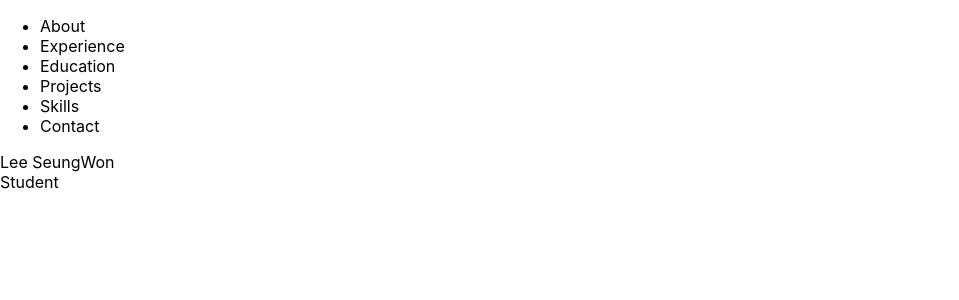
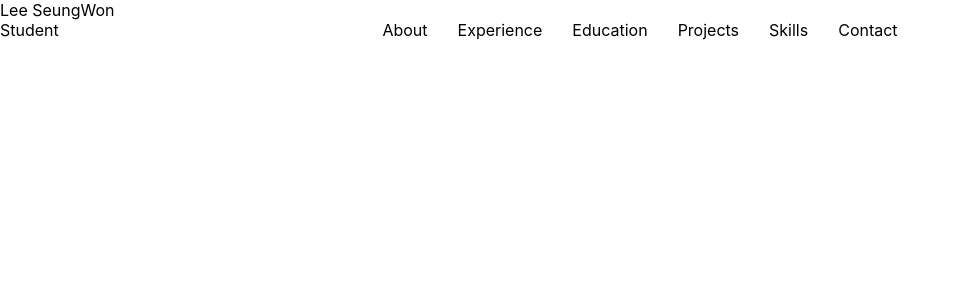
Before and after one commit to chiitoitsu/practice-react, a React (Create React App) app in the folder github_pages/: page / in a window 1280 px wide. Shown: the top 300 px of the page, without its empty margins (0-959 px from the left). Built offline with nearby package versions, Linux system fonts and the light colour scheme.

Commit message:
Update Menu.css

```diff
--- a/github_pages/src/Menu.css
+++ b/github_pages/src/Menu.css
@@ -0,0 +1,26 @@
+.Menu_List {
+    display: flex;
+    position: absolute;
+    left: 50%;
+    transform: translateX(-50%);
+    width: auto;
+    height: 50px;
+    padding: 5px;
+    margin: 0;
+    border-radius: 0 0 10px 10px;
+    background-color: white;
+    align-items: center;
+    justify-content: center;
+}
+
+.Menu_List li {
+    display: inline-block;
+    padding: 15px;
+    margin: auto;
+    border-radius: 10px;
+    text-decoration: none;
+}
+
+.Menu_List li:hover {
+    background-color: #cfcfcf;
+}
```
